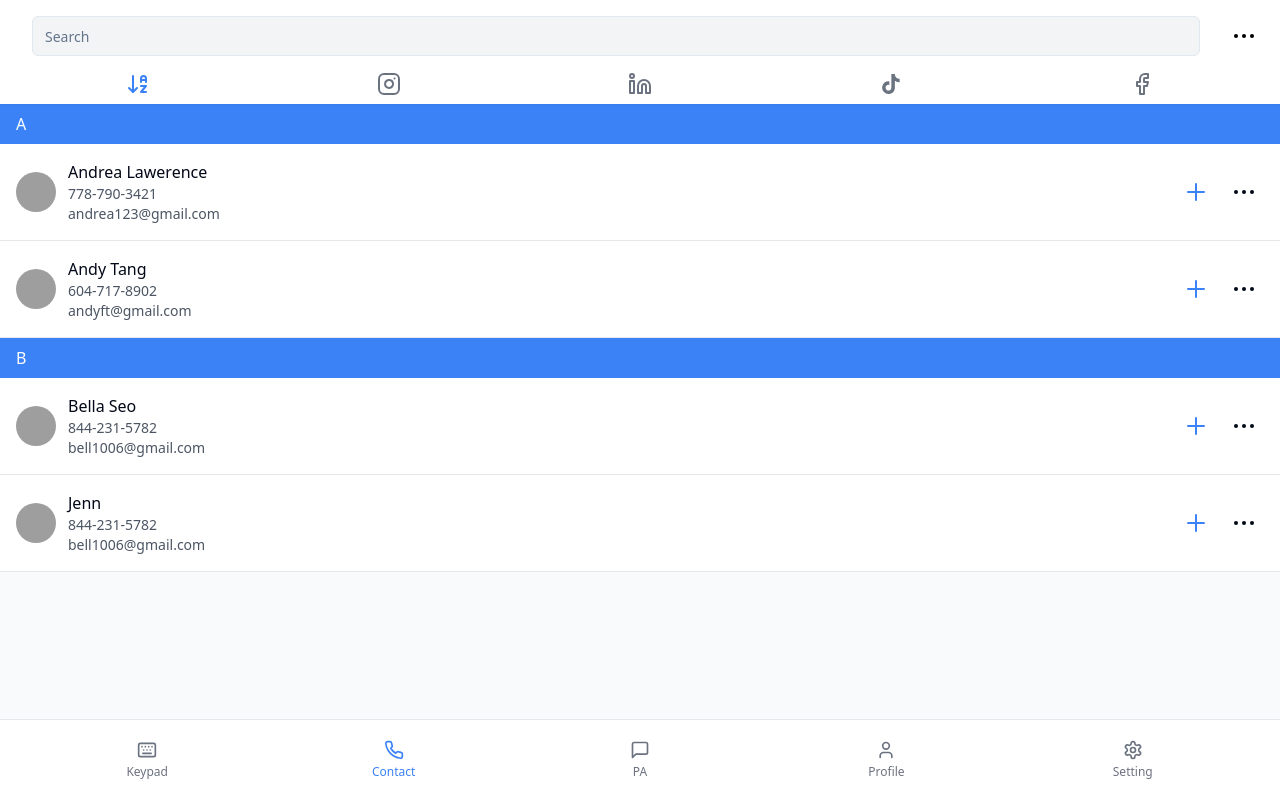
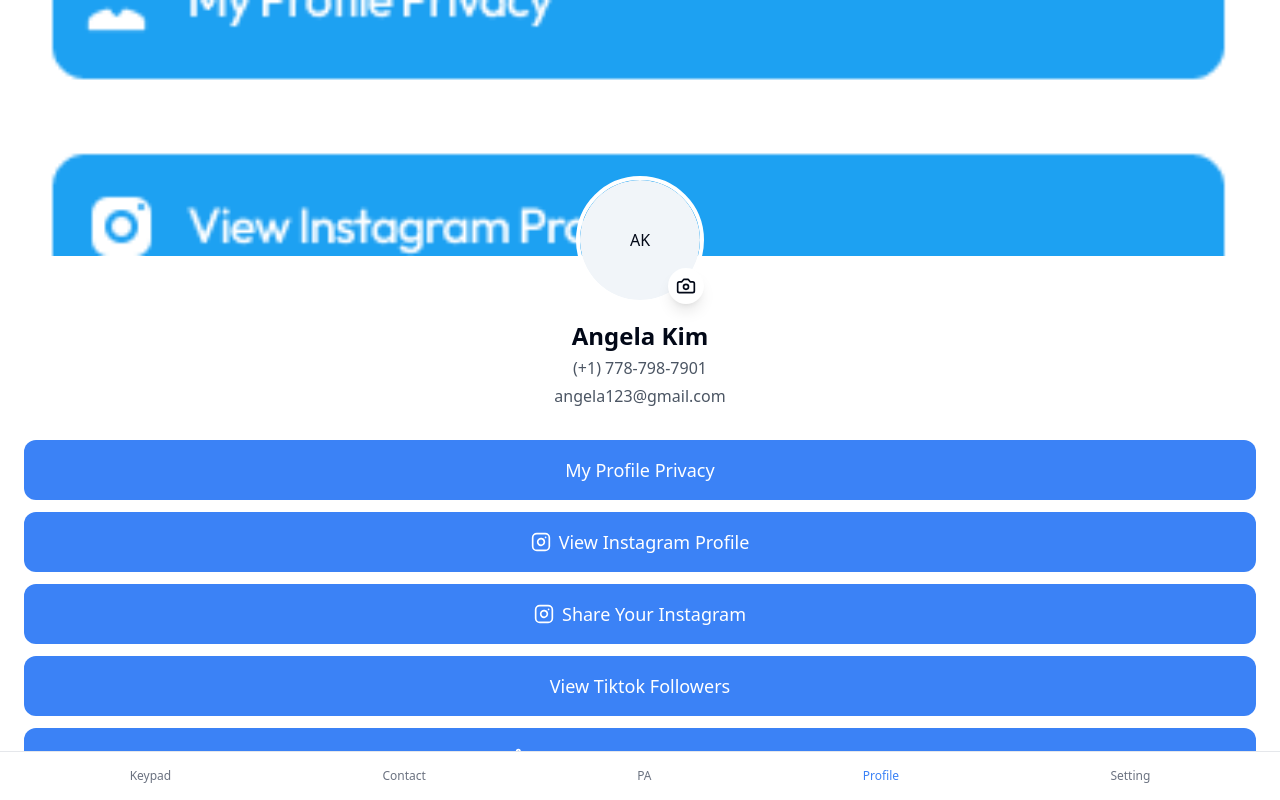
Before and after one commit to Saking-tech/figma-responsive-magic, a React (Vite) app: page /contact in a window 1280 px wide. Built offline with nearby package versions, Linux system fonts and the light colour scheme; grey boxes are pictures that could not be loaded.

Commit message:
Add Profile Section Display
Implement display for user data filled during the signup process in the Profile section.
[skip gpt_engineer]

```diff
--- a/src/pages/Contact.tsx
+++ b/src/pages/Contact.tsx
@@ -1,190 +1,100 @@
-import React, { useState } from 'react';
-import { Input } from "@/components/ui/input";
-import { Button } from "@/components/ui/button";
+import React from 'react';
+import { ArrowLeft, Camera, Instagram, Linkedin } from 'lucide-react';
+import { useNavigate } from 'react-router-dom';
 import { Avatar, AvatarImage, AvatarFallback } from "@/components/ui/avatar";
-import { Keyboard, User, Settings, MessageSquare, Phone, Instagram, Linkedin, Facebook, ArrowDownAZ } from "lucide-react";
-import { useNavigate } from 'react-router-dom';
 
 const Contact = () => {
   const navigate = useNavigate();
-  const [searchQuery, setSearchQuery] = useState('');
 
-  const contacts = [
-    {
-      id: 1,
-      letter: 'A',
-      contacts: [
-        {
-          name: 'Andrea Lawerence',
-          phone: '778-790-3421',
-          email: 'andrea123@gmail.com',
-          avatar: '/placeholder.svg'
-        },
-        {
-          name: 'Andy Tang',
-          phone: '604-717-8902',
-          email: 'andyft@gmail.com',
-          avatar: '/placeholder.svg'
-        }
-      ]
-    },
-    {
-      id: 2,
-      letter: 'B',
-      contacts: [
-        {
-          name: 'Bella Seo',
-          phone: '844-231-5782',
-          email: 'bell1006@gmail.com',
-          avatar: '/placeholder.svg'
-        },
-        {
-          name: 'Jenn',
-          phone: '844-231-5782',
-          email: 'bell1006@gmail.com',
-          avatar: '/placeholder.svg'
-        }
-      ]
-    }
-  ];
+  // This would typically come from your user context/state
+  const profile = {
+    name: 'Angela Kim',
+    phone: '(+1) 778-798-7901',
+    email: 'angela123@gmail.com',
+    instagram: 'https://instagram.com/angela',
+    linkedin: 'https://linkedin.com/in/angela',
+    tiktok: 'https://tiktok.com/@angela'
+  };
 
   return (
-    <div className="min-h-screen bg-gray-50 w-full">
-      {/* Top Navigation */}
-      <div className="sticky top-0 bg-white shadow-sm z-10 w-full">
-        <div className="flex items-center p-4 w-full">
-          <div className="flex-1 px-4">
-            <Input
-              type="search"
-              placeholder="Search"
-              className="w-full bg-gray-100"
-              value={searchQuery}
-              onChange={(e) => setSearchQuery(e.target.value)}
-            />
+    <div className="min-h-screen bg-white flex flex-col">
+      {/* Header Section with Background */}
+      <div className="relative h-64 bg-gradient-to-b from-black/50 to-transparent bg-cover bg-center"
+           style={{ backgroundImage: 'url("/lovable-uploads/101ce581-b49a-4216-a3f6-3f349b4d5da8.png")' }}>
+        <button
+          onClick={() => navigate(-1)}
+          className="absolute top-4 left-4 text-white p-2"
+        >
+          <ArrowLeft className="h-6 w-6" />
+        </button>
+      </div>
+
+      {/* Profile Content */}
+      <div className="relative px-6 -mt-20">
+        {/* Profile Image */}
+        <div className="flex justify-center">
+          <div className="relative">
+            <Avatar className="w-32 h-32 border-4 border-white">
+              <AvatarFallback>AK</AvatarFallback>
+            </Avatar>
+            <div className="absolute bottom-0 right-0 bg-white rounded-full p-2 shadow-lg">
+              <Camera className="h-5 w-5" />
+            </div>
           </div>
-          <Button variant="ghost" size="icon" className="ml-2">
-            <svg width="24" height="24" viewBox="0 0 24 24" fill="none" xmlns="http://www.w3.org/2000/svg">
-              <circle cx="4" cy="12" r="2" fill="#000"/>
-              <circle cx="12" cy="12" r="2" fill="#000"/>
-              <circle cx="20" cy="12" r="2" fill="#000"/>
-            </svg>
-          </Button>
         </div>
 
-        {/* Sort Icons */}
-        <div className="w-full px-4 pb-2 grid grid-cols-5 gap-2">
-          <div className="flex justify-center">
-            <ArrowDownAZ className="h-6 w-6 text-blue-500" />
+        {/* Profile Info */}
+        <div className="text-center mt-4 space-y-1">
+          <h1 className="text-2xl font-semibold">{profile.name}</h1>
+          <p className="text-gray-600">{profile.phone}</p>
+          <p className="text-gray-600">{profile.email}</p>
+        </div>
+
+        {/* Action Buttons */}
+        <div className="mt-8 space-y-3">
+          <button className="w-full bg-blue-500 text-white py-4 rounded-xl flex items-center justify-center space-x-2">
+            <span className="text-lg">My Profile Privacy</span>
+          </button>
+
+          <button className="w-full bg-blue-500 text-white py-4 rounded-xl flex items-center justify-center space-x-2">
+            <Instagram className="h-5 w-5" />
+            <span className="text-lg">View Instagram Profile</span>
+          </button>
+
+          <button className="w-full bg-blue-500 text-white py-4 rounded-xl flex items-center justify-center space-x-2">
+            <Instagram className="h-5 w-5" />
+            <span className="text-lg">Share Your Instagram</span>
+          </button>
+
+          <button className="w-full bg-blue-500 text-white py-4 rounded-xl flex items-center justify-center space-x-2">
+            <span className="text-lg">View Tiktok Followers</span>
+          </button>
+
+          <button className="w-full bg-blue-500 text-white py-4 rounded-xl flex items-center justify-center space-x-2">
+            <Linkedin className="h-5 w-5" />
+            <span className="text-lg">View LinkedIn Profile Data</span>
+          </button>
+        </div>
+
+        {/* Navigation Bar */}
+        <div className="fixed bottom-0 left-0 right-0 bg-white border-t py-4">
+          <div className="flex justify-around items-center px-6">
+            <button className="flex flex-col items-center text-gray-500">
+              <span className="text-xs">Keypad</span>
+            </button>
+            <button className="flex flex-col items-center text-gray-500">
+              <span className="text-xs">Contact</span>
+            </button>
+            <button className="flex flex-col items-center text-gray-500">
+              <span className="text-xs">PA</span>
+            </button>
+            <button className="flex flex-col items-center text-blue-500">
+              <span className="text-xs">Profile</span>
+            </button>
+            <button className="flex flex-col items-center text-gray-500">
+              <span className="text-xs">Setting</span>
+            </button>
           </div>
-          <div className="flex justify-center">
-            <Instagram className="h-6 w-6 text-gray-500" />
-          </div>
-          <div className="flex justify-center">
-            <Linkedin className="h-6 w-6 text-gray-500" />
-          </div>
-          <div className="flex justify-center">
-            <svg
-              viewBox="0 0 24 24"
-              className="h-6 w-6 text-gray-500"
-              fill="currentColor"
-            >
-              <path d="M19.59 6.69a4.83 4.83 0 0 1-3.77-4.25V2h-3.45v13.67a2.89 2.89 0 0 1-5.2 1.74 2.89 2.89 0 0 1 2.31-4.64 2.93 2.93 0 0 1 .88.13V9.4a6.84 6.84 0 0 0-1-.05A6.33 6.33 0 0 0 5 20.1a6.34 6.34 0 0 0 10.86-4.43v-7a8.16 8.16 0 0 0 4.77 1.52v-3.4a4.85 4.85 0 0 1-1-.1z" />
-            </svg>
-          </div>
-          <div className="flex justify-center">
-            <Facebook className="h-6 w-6 text-gray-500" />
-          </div>
-        </div>
-      </div>
-
-      {/* Contact List */}
-      <div className="pb-20 w-full">
-        {contacts.map((section) => (
-          <div key={section.id} className="w-full">
-            <div className="bg-blue-500 text-white px-4 py-2 w-full">
-              {section.letter}
-            </div>
-            {section.contacts.map((contact, index) => (
-              <div key={index} className="bg-white p-4 border-b flex items-center justify-between w-full">
-                <div className="flex items-center space-x-3">
-                  <Avatar>
-                    <AvatarImage src={contact.avatar} alt={contact.name} />
-                    <AvatarFallback>{contact.name[0]}</AvatarFallback>
-                  </Avatar>
-                  <div className="text-left">
-                    <h3 className="font-medium">{contact.name}</h3>
-                    <p className="text-sm text-gray-600">{contact.phone}</p>
-                    <p className="text-sm text-gray-600">{contact.email}</p>
-                  </div>
-                </div>
-                <div className="flex items-center space-x-2">
-                  <Button variant="ghost" size="icon" className="text-blue-500">
-                    <svg width="24" height="24" viewBox="0 0 24 24" fill="none" xmlns="http://www.w3.org/2000/svg">
-                      <path d="M12 4V20M20 12H4" stroke="currentColor" strokeWidth="2" strokeLinecap="round"/>
-                    </svg>
-                  </Button>
-                  <Button variant="ghost" size="icon">
-                    <svg width="24" height="24" viewBox="0 0 24 24" fill="none" xmlns="http://www.w3.org/2000/svg">
-                      <circle cx="4" cy="12" r="2" fill="currentColor"/>
-                      <circle cx="12" cy="12" r="2" fill="currentColor"/>
-                      <circle cx="20" cy="12" r="2" fill="currentColor"/>
-                    </svg>
-                  </Button>
-                </div>
-              </div>
-            ))}
-          </div>
-        ))}
-      </div>
-
-      {/* Bottom Navigation */}
-      <div className="fixed bottom-0 left-0 right-0 bg-white border-t w-full">
-        <div className="flex justify-around items-center h-20 px-6">
-          <Button
-            variant="ghost"
-            size="icon"
-            onClick={() => navigate('/keypad')}
-            className="flex flex-col items-center gap-1"
-          >
-            <Keyboard className="h-6 w-6 text-gray-500" />
-            <span className="text-xs text-gray-500">Keypad</span>
-          </Button>
-          <Button
-            variant="ghost"
-            size="icon"
-            onClick={() => navigate('/contact')}
-            className="flex flex-col items-center gap-1"
-          >
-            <Phone className="h-6 w-6 text-blue-500" />
-            <span className="text-xs text-blue-500">Contact</span>
-          </Button>
-          <Button
-            variant="ghost"
-            size="icon"
-            onClick={() => navigate('/pa')}
-            className="flex flex-col items-center gap-1"
-          >
-            <MessageSquare className="h-6 w-6 text-gray-500" />
-            <span className="text-xs text-gray-500">PA</span>
-          </Button>
-          <Button
-            variant="ghost"
-            size="icon"
-            onClick={() => navigate('/profile')}
-            className="flex flex-col items-center gap-1"
-          >
-            <User className="h-6 w-6 text-gray-500" />
-            <span className="text-xs text-gray-500">Profile</span>
-          </Button>
-          <Button
-            variant="ghost"
-            size="icon"
-            onClick={() => navigate('/setting')}
-            className="flex flex-col items-center gap-1"
-          >
-            <Settings className="h-6 w-6 text-gray-500" />
-            <span className="text-xs text-gray-500">Setting</span>
-          </Button>
         </div>
       </div>
     </div>
```
Also changed, not shown: public/lovable-uploads/101ce581-b49a-4216-a3f6-3f349b4d5da8.png (added).
